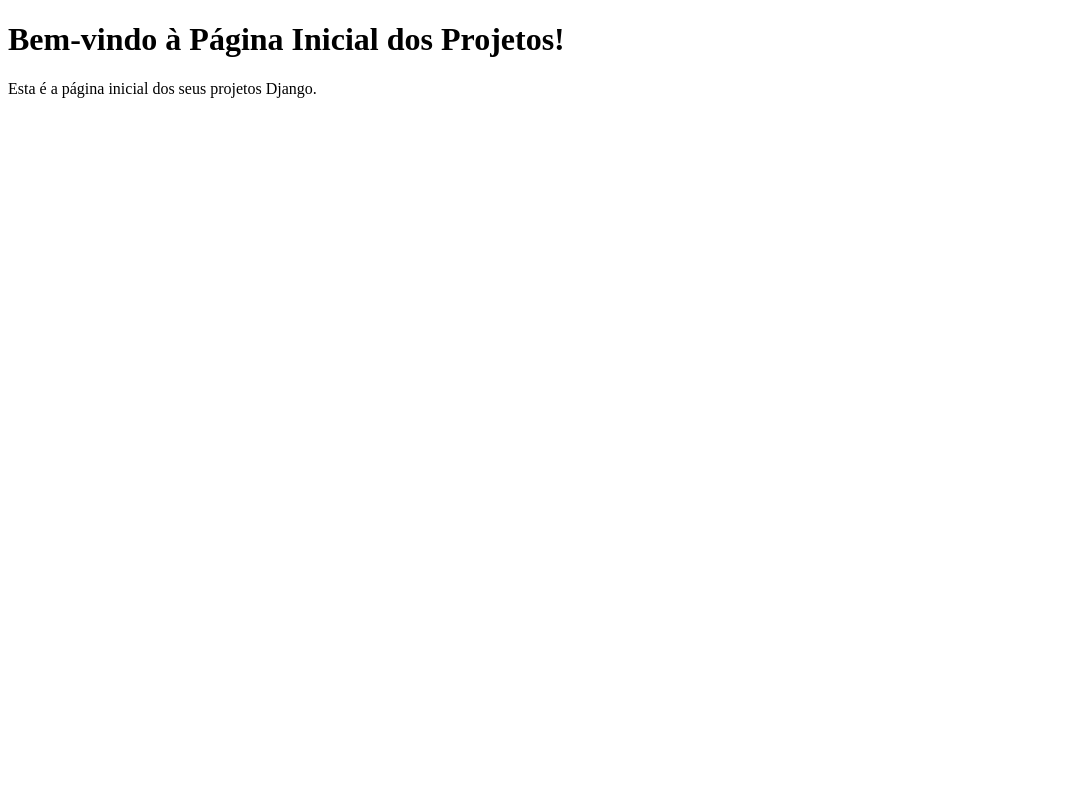
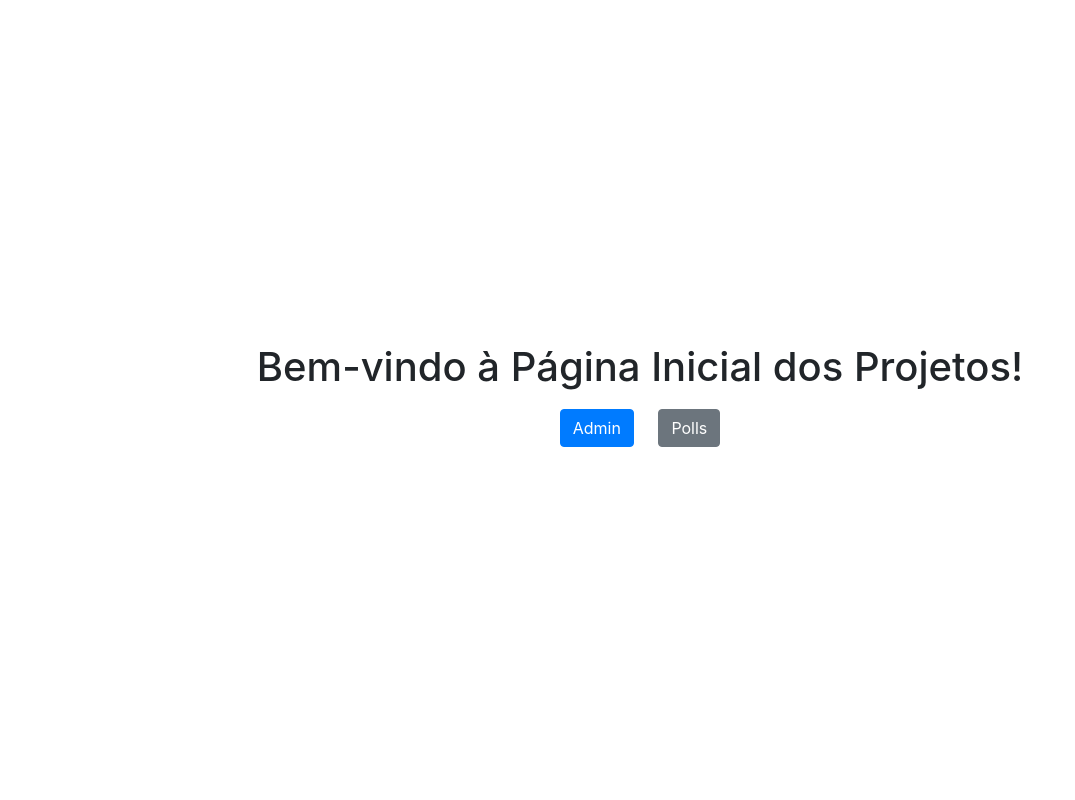
Before and after one commit to OgliariNatan/django, a Django app: page / in a window 1280 px wide. Shown: the whole page, without its empty margins (0-1075 px from the left). Run offline with Django 5.2, Linux system fonts and the light colour scheme; some libraries are stand-ins or nearby versions.

Commit message:
adicionado site de inicio

```diff
--- a/djangotutorial/mysite/settings.py
+++ b/djangotutorial/mysite/settings.py
@@ -57,7 +57,7 @@ ROOT_URLCONF = "mysite.urls"
 TEMPLATES = [
     {
         "BACKEND": "django.template.backends.django.DjangoTemplates",
-        "DIRS": [os.path.join(BASE_DIR, 'templates')],
+        "DIRS": [os.path.join(BASE_DIR, 'mysite/templates')],
         "APP_DIRS": True,
         "OPTIONS": {
             "context_processors": [
--- a/djangotutorial/mysite/templates/home.html
+++ b/djangotutorial/mysite/templates/home.html
@@ -1,4 +1,4 @@
-<!-- mysite/templates/home.html -->
+{% load static %}
 <!DOCTYPE html>
 <html lang="pt-br">
 
@@ -6,11 +6,37 @@
     <meta charset="UTF-8">
     <meta name="viewport" content="width=device-width, initial-scale=1.0">
     <title>Página Inicial dos Projetos</title>
+    <!-- Bootstrap CSS -->
+    <link href="https://stackpath.bootstrapcdn.com/bootstrap/4.5.2/css/bootstrap.min.css" rel="stylesheet">
+    <style>
+        body {
+            display: flex;
+            justify-content: center;
+            align-items: center;
+            height: 100vh;
+            margin: 0;
+        }
+
+        .container {
+            text-align: center;
+        }
+
+        .btn {
+            margin: 10px;
+        }
+    </style>
 </head>
 
 <body>
-    <h1>Bem-vindo à Página Inicial dos Projetos!</h1>
-    <p>Esta é a página inicial dos seus projetos Django.</p>
+    <div class="container">
+        <h1>Bem-vindo à Página Inicial dos Projetos!</h1>
+        <a href="{% url 'admin:index' %}" class="btn btn-primary">Admin</a>
+        <a href="{% url 'polls:index' %}" class="btn btn-secondary">Polls</a>
+    </div>
+    <!-- Bootstrap JS e dependências -->
+    <script src="https://code.jquery.com/jquery-3.5.1.slim.min.js"></script>
+    <script src="https://cdn.jsdelivr.net/npm/@popperjs/core@2.9.1/dist/umd/popper.min.js"></script>
+    <script src="https://stackpath.bootstrapcdn.com/bootstrap/4.5.2/js/bootstrap.min.js"></script>
 </body>
 
 </html>
```
